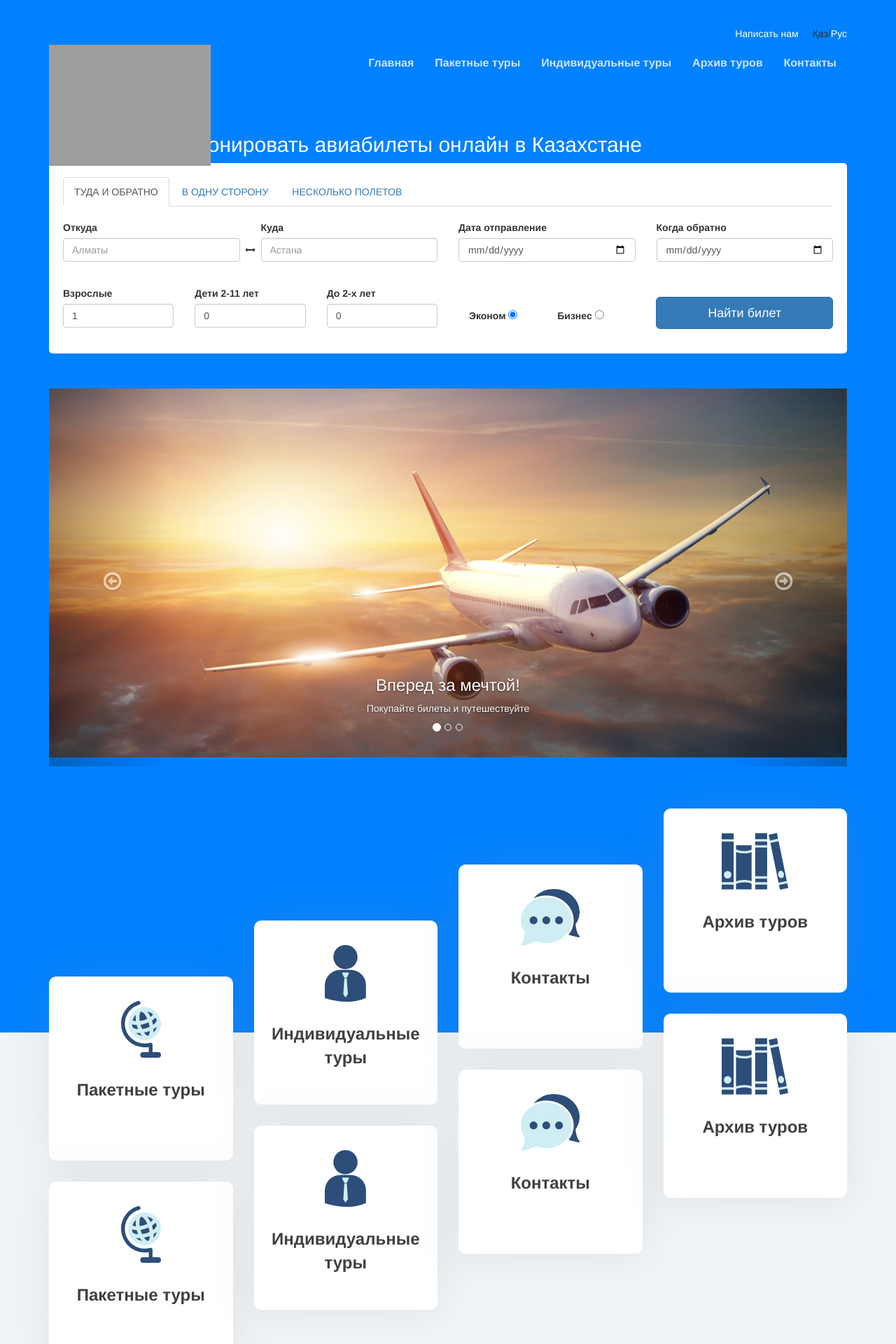
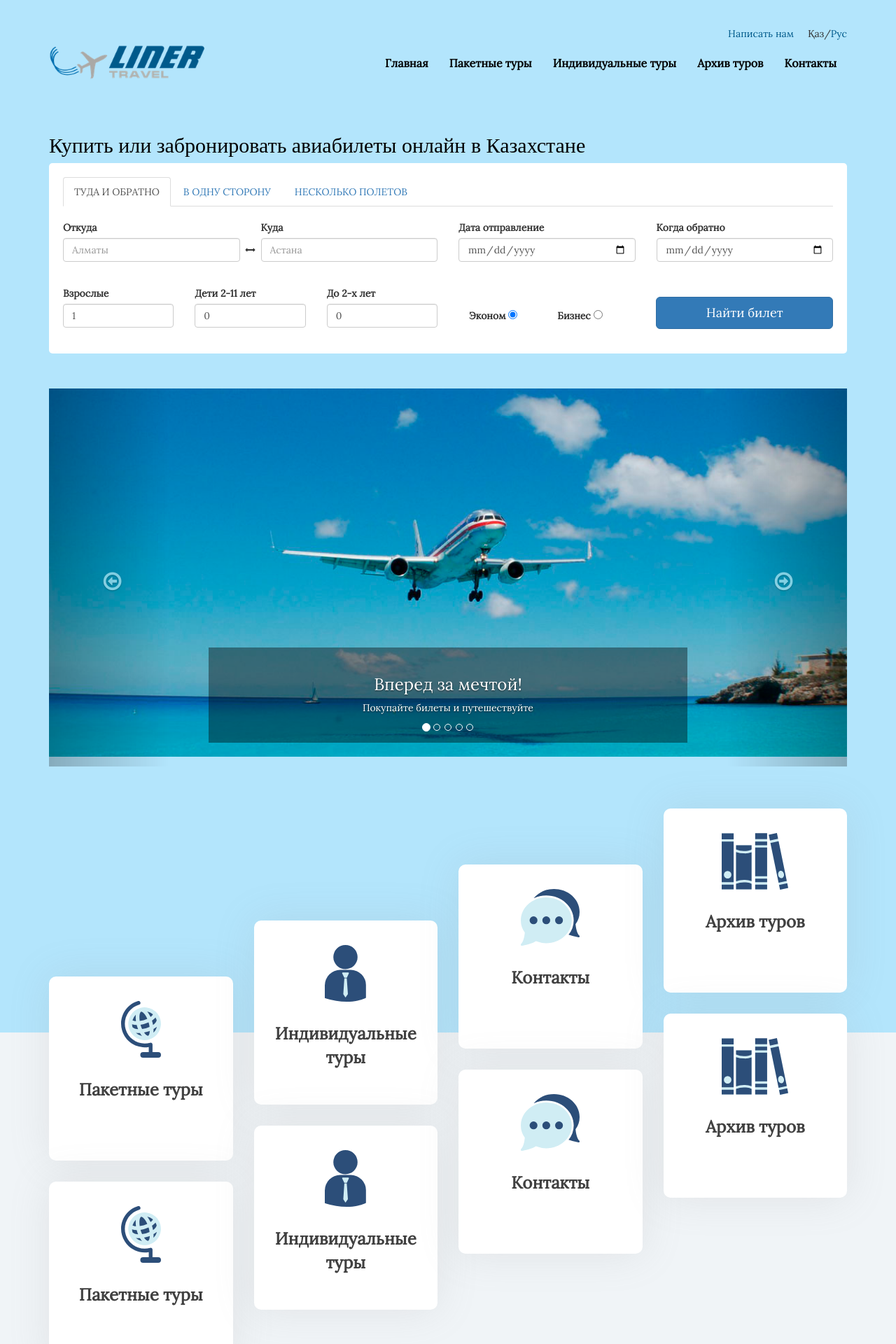
Before and after one commit to aruanfreedom/travel, a PHP site: page / in a window 1280 px wide. Shown: the top 1920 px of the page at 70% size. Run offline with PHP 8.4, Linux system fonts and the light colour scheme; some web fonts are replaced; grey boxes are pictures that could not be loaded.

Commit message:
шрифты и цвета

```diff
--- a/carousel.php
+++ b/carousel.php
@@ -5,6 +5,8 @@
             <li data-target="#myCarousel" data-slide-to="0" class="active"></li>
             <li data-target="#myCarousel" data-slide-to="1"></li>
             <li data-target="#myCarousel" data-slide-to="2"></li>
+            <li data-target="#myCarousel" data-slide-to="3"></li>
+            <li data-target="#myCarousel" data-slide-to="4"></li>
         </ol>
 
         <!-- Wrapper for slides -->
@@ -32,6 +34,22 @@
                     <p>Летайте по миру</p>
                 </div>
             </div>
+
+            <div class="item">
+                <img src="img/slider/slider4.jpg" class="w100" alt="New York">
+                <div class="carousel-caption">
+                    <h3>Жизнь дана чтобы летать</h3>
+                    <p>Летайте по миру</p>
+                </div>
+            </div>
+
+            <div class="item">
+                <img src="img/slider/slider5.jpg" class="w100" alt="New York">
+                <div class="carousel-caption">
+                    <h3>Жизнь дана чтобы летать</h3>
+                    <p>Летайте по миру</p>
+                </div>
+            </div>
         </div>
 
         <!-- Left and right controls -->
--- a/css/home.css
+++ b/css/home.css
@@ -3,8 +3,9 @@
 }
 
 .home-page-nav>.container>.navbar-default .navbar-nav>li>a {
-    color: #cbe5fb;
+    color: #000;
     font-size: 16px;
+    font-family: 'Lora', serif;
 }
 
 .home-page-nav>.container>.navbar-default .navbar-nav>li>a:hover {
@@ -30,7 +31,7 @@
 .message-email-home {
     padding: 0px 20px 0 0;
     position: relative;
-    color: #fff;
+    color: #005a8b;
 }
 
 .message-email-home:hover {
@@ -38,11 +39,11 @@
 }
 
 .lang {
-    color: #fff;
+    color: #005a8b;
 }
 
 .home-page-nav {
-    background: #0081FF;
+    background: #B3E5FC;
     /*	padding-bottom: 224px ;*/
     padding-bottom: 380px;
 }
@@ -186,7 +187,8 @@
 }
 
 .title-page {
-    color: #fff;
+    color: #000;
+    font-family: 'Playfair Display', serif;
 }
 
 .uppercase {
@@ -221,7 +223,7 @@ label {
 }
 
 .title-big {
-    font-family: "Helvetica Neue",Helvetica,Arial,sans-serif;
+    font-family: 'Lora', serif;
     color: #404040;
     font-size: 57px;
     font-weight: 700;
@@ -230,3 +232,7 @@ label {
 .lists-one-route {
     clear: both;
 }
+
+.carousel-caption {
+    background: rgba(0, 0, 0, 0.4);
+}
--- a/css/style.css
+++ b/css/style.css
@@ -5,10 +5,11 @@
 
 body {
     background-color: #EDEDED;
+    font-family: 'Lora', serif;
 }
 
 h1 {
-    font-family: 'Roboto Slab', serif;
+    font-family: 'Lora', serif;
     color: #000;
 }
 
@@ -21,7 +22,7 @@ h1 {
 }
 
 #search-post h2 {
-    font-family: Tinos;
+    font-family: 'Lora', serif;
     font-weight: 700;
 }
 
--- a/head.php
+++ b/head.php
@@ -9,8 +9,9 @@
     <link href="css/home.css" rel="stylesheet">
 
     <!-- Bootstrap -->
-    <link href='https://fonts.googleapis.com/css?family=PT+Sans:400,700,400italic&subset=latin,cyrillic'
-          rel='stylesheet' type='text/css'>
+    <link href='https://fonts.googleapis.com/css?family=PT+Sans:400,700,400italic&subset=latin,cyrillic' rel='stylesheet' type='text/css'>
+    <link href="https://fonts.googleapis.com/css?family=Lora" rel="stylesheet">
+    <link href="https://fonts.googleapis.com/css?family=Playfair+Display" rel="stylesheet">
     <link rel="stylesheet" href="css/font-awesome.min.css">
     <link href="css/bootstrap.min.css" rel="stylesheet">
     <link href="css/style.css" rel="stylesheet">
```
Also changed, not shown: img/company.jpg (added), img/company2.jpg (added), img/logo.png (added), img/slider/slider1.jpg, img/slider/slider2.jpg, img/slider/slider3.jpg, img/slider/slider4.jpg (added), img/slider/slider5.jpg (added).
